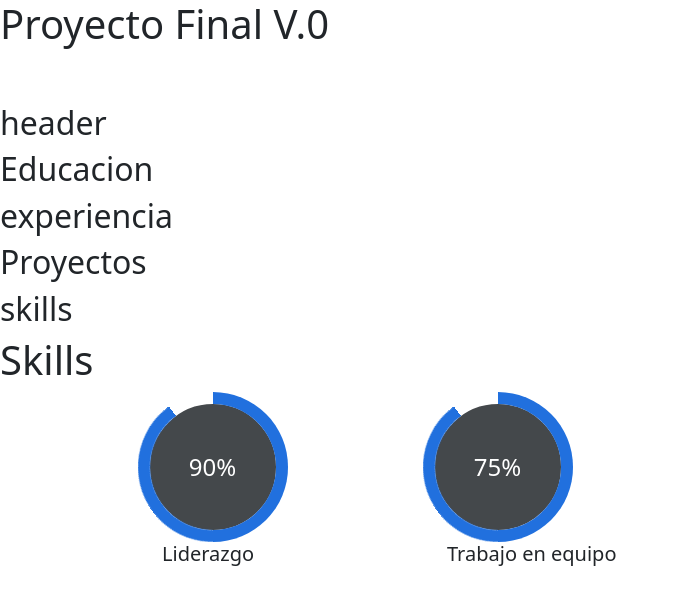
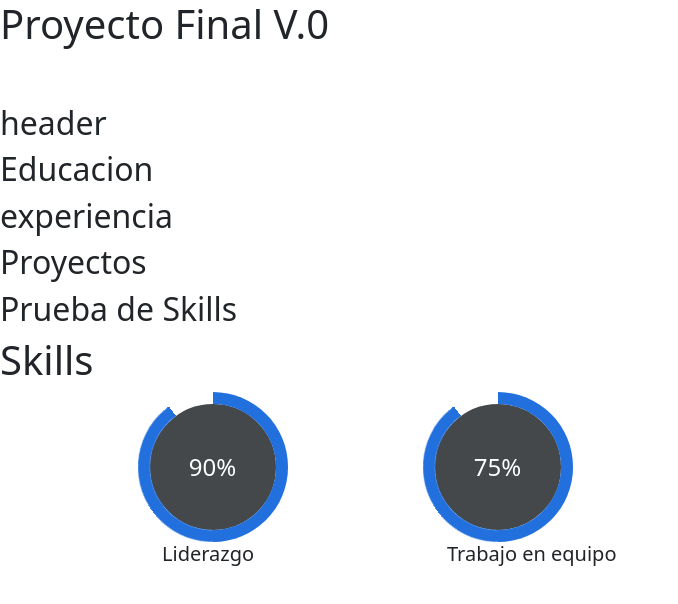
Before and after one commit to crlsh/proyecto-final-7380, an Angular app: page / in a window 1280 px wide. Shown: the top 604 px of the page, without its empty margins (0-678 px from the left). Built offline with nearby package versions, Linux system fonts and the light colour scheme.

Commit message:
titulo prueba skills

```diff
--- a/src/app/skills/skills.component.html
+++ b/src/app/skills/skills.component.html
@@ -1,4 +1,4 @@
-<h2>skills</h2>
+<h2>Prueba de Skills</h2>
 <h1>Skills</h1>
 <div class="container">
     <div class="row">
```
